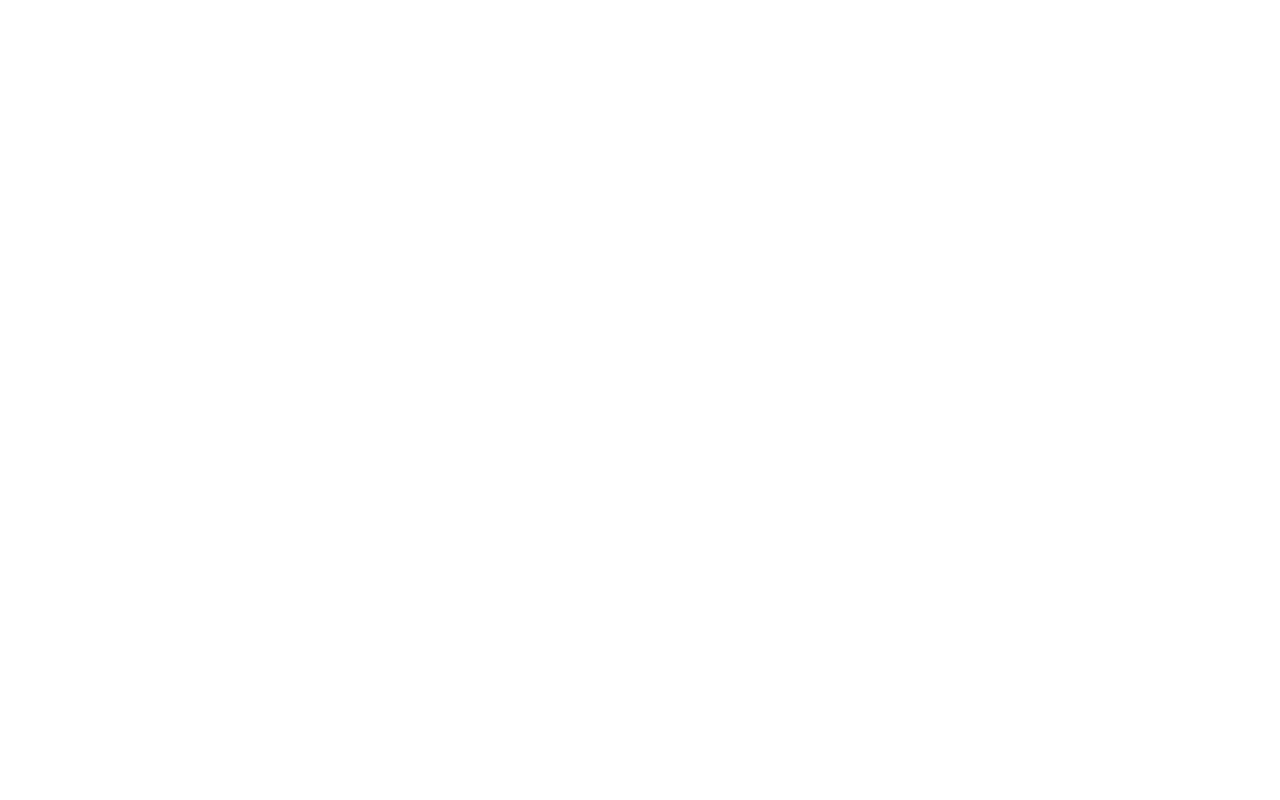
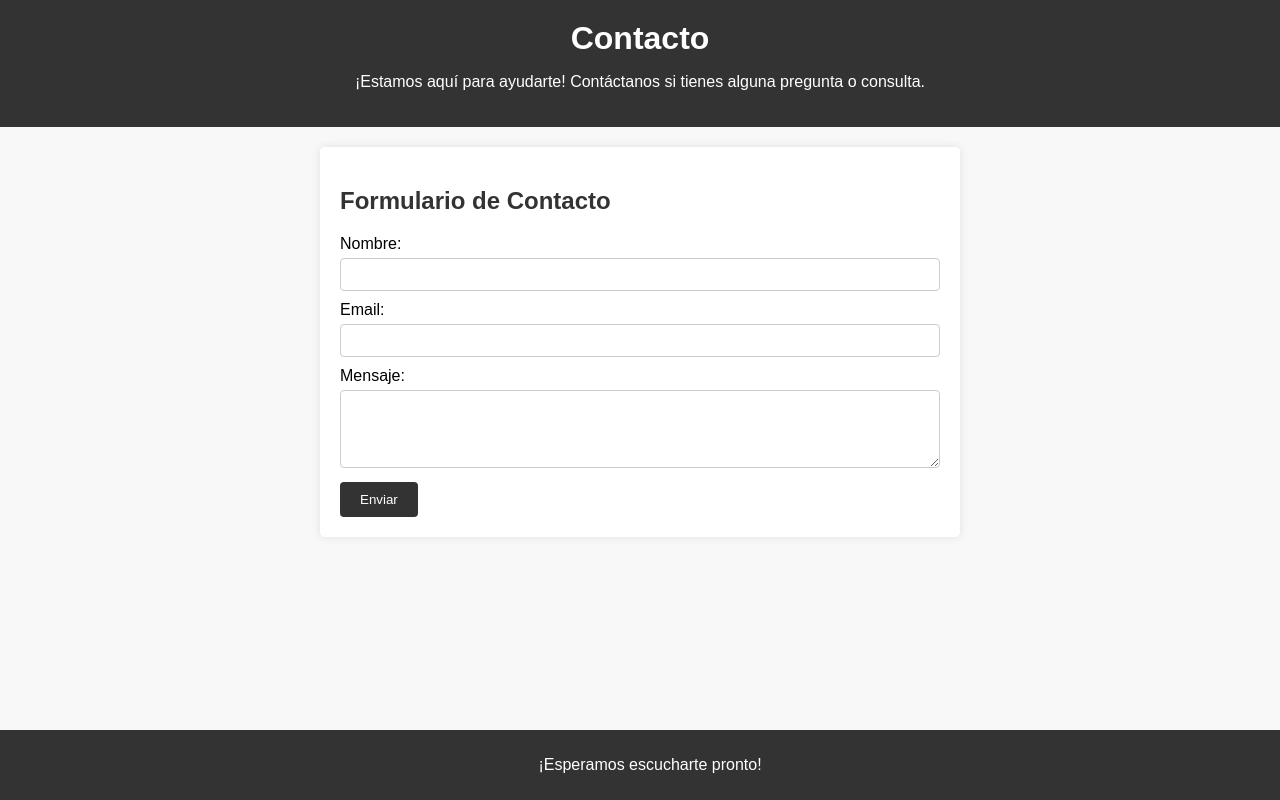
Before and after one commit to Bastisek/WebPage, a plain HTML site: page pages/Contact.html in a window 1280 px wide. Drawn offline with Linux system fonts and the light colour scheme.

Commit message:
contactos y servicios

```diff
--- /dev/null
+++ b/css/styleContact.css
@@ -0,0 +1,69 @@
+body {
+    font-family: Arial, sans-serif;
+    margin: 0;
+    padding: 0;
+    background-color: #f8f8f8;
+}
+
+header {
+    background-color: #333;
+    color: #fff;
+    padding: 20px;
+    text-align: center;
+}
+
+header h1 {
+    margin: 0;
+}
+
+section {
+    background-color: #fff;
+    margin: 20px auto;
+    padding: 20px;
+    border-radius: 5px;
+    box-shadow: 0 0 10px rgba(0, 0, 0, 0.1);
+    max-width: 600px;
+}
+
+section h2 {
+    color: #333;
+}
+
+label {
+    display: block;
+    margin-bottom: 5px;
+}
+
+input[type="text"],
+input[type="email"],
+textarea {
+    width: 100%;
+    padding: 8px;
+    margin-bottom: 10px;
+    border: 1px solid #ccc;
+    border-radius: 4px;
+    box-sizing: border-box;
+}
+
+button[type="submit"] {
+    background-color: #333;
+    color: #fff;
+    border: none;
+    padding: 10px 20px;
+    border-radius: 4px;
+    cursor: pointer;
+}
+
+button[type="submit"]:hover {
+    background-color: #555;
+}
+
+footer {
+    background-color: #333;
+    color: #fff;
+    text-align: center;
+    padding: 10px;
+    position: fixed;
+    bottom: 0;
+    width: 100%;
+}
--- a/pages/Contact.html
+++ b/pages/Contact.html
@@ -0,0 +1,35 @@
+<!DOCTYPE html>
+<html lang="es">
+<head>
+    <meta charset="UTF-8">
+    <meta name="viewport" content="width=device-width, initial-scale=1.0">
+    <title>Contacto</title>
+    <link rel="stylesheet" href="../css/styleContact.css">
+</head>
+<body>
+    <header>
+        <h1>Contacto</h1>
+        <p>¡Estamos aquí para ayudarte! Contáctanos si tienes alguna pregunta o consulta.</p>
+    </header>
+
+    <section id="contact-form">
+        <h2>Formulario de Contacto</h2>
+        <form action="#" method="post">
+            <label for="name">Nombre:</label>
+            <input type="text" id="name" name="name" required>
+
+            <label for="email">Email:</label>
+            <input type="email" id="email" name="email" required>
+
+            <label for="message">Mensaje:</label>
+            <textarea id="message" name="message" rows="4" required></textarea>
+
+            <button type="submit">Enviar</button>
+        </form>
+    </section>
+
+    <footer>
+        <p>¡Esperamos escucharte pronto!</p>
+    </footer>
+</body>
+</html>
```
Also changed, not shown: pages/Services.html (+4 -4 lines), css/styleServices.css (renamed from css/style_Services.css).
